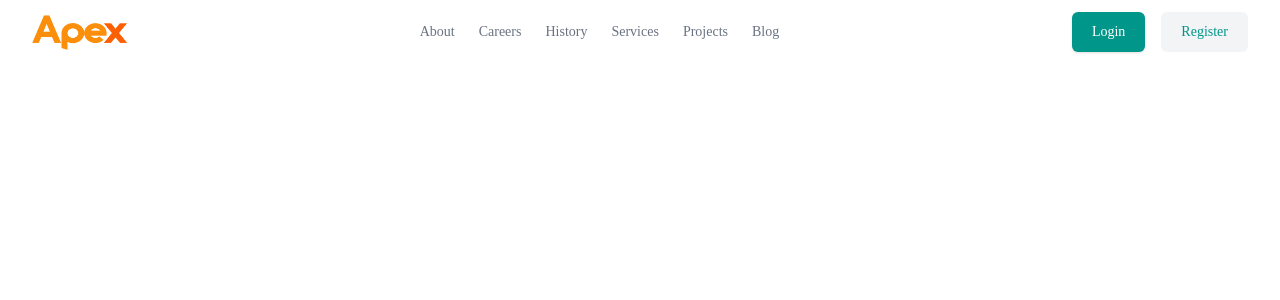
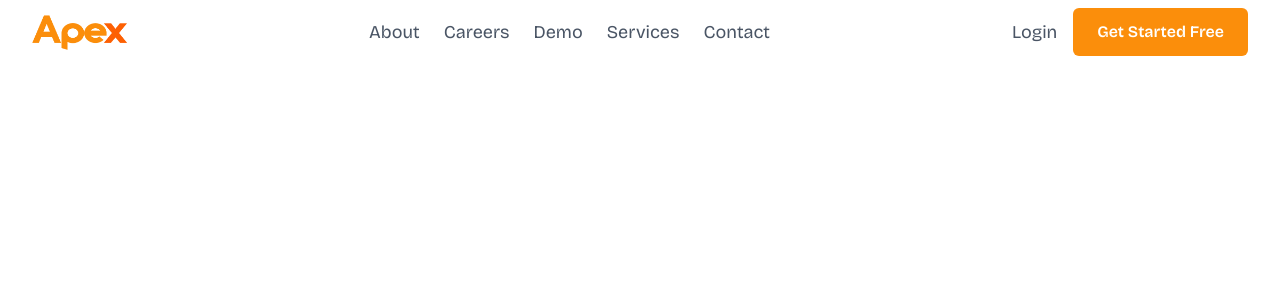
Before and after one commit to Kwenpicasso/chatapp-ui, a Next.js app: page / in a window 1280 px wide. Shown: the top 300 px of the page. Built offline with nearby package versions, Linux system fonts and the light colour scheme.

Commit message:
feat:navbar-ui

```diff
--- /dev/null
+++ b/app/components/ChatRoom.tsx
@@ -0,0 +1,9 @@
+import React from 'react'
+
+const ChatRoom = () => {
+  return (
+    <div>ChatRoom</div>
+  )
+}
+
+export default ChatRoom
--- a/app/components/Header.tsx
+++ b/app/components/Header.tsx
@@ -1,118 +1,129 @@
-import React from 'react'
 
-const Header = () => {
+import React, { useState } from 'react';
+import { Menu, X } from 'lucide-react';
+import { motion, AnimatePresence } from 'framer-motion';
+import useWindowSize from '../hooks/UseWindowSize';
+
+const navLinks = [
+  { name: 'About', href: '#' },
+  { name: 'Careers', href: '#' },
+  { name: 'Demo', href: '#' },
+  { name: 'Services', href: '#' },
+  { name: 'Contact', href: '#' },
+];
+
+
+interface Props {
+    setSelectedSection: (section: 'login' | 'chatroom') => void;
+  }
+
+const Header: React.FC<Props> = ({ setSelectedSection }) => {
+  const [isOpen, setIsOpen] = useState(false);
+  const { width } = useWindowSize();
+
   return (
-    <header className="bg-white dark:bg-gray-900">
+    <>
+      <header className="bg-white w-full z-50 relative">
         <div className="mx-auto max-w-screen-xl px-4 sm:px-6 lg:px-8">
           <div className="flex h-16 items-center justify-between">
             <div className="md:flex md:items-center md:gap-12">
-        <img
-        src='/logo.png'
-        alt='logo'
-        className='w-[95px] h-[35px]'
-        />
+              <img src="/logo.png" alt="logo" className="w-[62px] h-[24px] lg:w-[95px] lg:h-[35px]" />
             </div>
 
             <div className="hidden md:block">
-          <nav aria-label="Global">
-            <ul className="flex items-center gap-6 text-sm">
-              <li>
-                <a
-                  className="text-gray-500 transition hover:text-gray-500/75 dark:text-white dark:hover:text-white/75"
-                  href="#"
-                >
-                  About
+              <nav>
+                <ul className="flex items-center gap-6 text-lg">
+                {navLinks.map((link) => (
+  <li key={link.name} className="relative group">
+    <a className="text-gray-600 transition cursor-pointer" href={link.href}>
+      {link.name}
+      <span className="block relative">
+        <motion.div
+          layoutId="underline"
+          className="absolute left-0 -bottom-1 h-[2px] w-full bg-[#FB8E0B] scale-x-0 group-hover:scale-x-100 origin-left transition-transform"
+        />
+      </span>
     </a>
   </li>
+))}
 
-              <li>
-                <a
-                  className="text-gray-500 transition hover:text-gray-500/75 dark:text-white dark:hover:text-white/75"
-                  href="#"
-                >
-                  Careers
-                </a>
-              </li>
-
-              <li>
-                <a
-                  className="text-gray-500 transition hover:text-gray-500/75 dark:text-white dark:hover:text-white/75"
-                  href="#"
-                >
-                  History
-                </a>
-              </li>
-
-              <li>
-                <a
-                  className="text-gray-500 transition hover:text-gray-500/75 dark:text-white dark:hover:text-white/75"
-                  href="#"
-                >
-                  Services
-                </a>
-              </li>
-
-              <li>
-                <a
-                  className="text-gray-500 transition hover:text-gray-500/75 dark:text-white dark:hover:text-white/75"
-                  href="#"
-                >
-                  Projects
-                </a>
-              </li>
-
-              <li>
-                <a
-                  className="text-gray-500 transition hover:text-gray-500/75 dark:text-white dark:hover:text-white/75"
-                  href="#"
-                >
-                  Blog
-                </a>
-              </li>
                 </ul>
               </nav>
             </div>
 
             <div className="flex items-center gap-4">
-          <div className="sm:flex sm:gap-4">
-            <a
-              className="rounded-md bg-teal-600 px-5 py-2.5 text-sm font-medium text-white shadow-sm dark:hover:bg-teal-500"
-              href="#"
-            >
-              Login
-            </a>
-
+              <div className="sm:flex sm:gap-4 flex justify-center items-center">
+                <h1 className="text-gray-600 text-base lg:text-lg cursor-pointer hover:text-[#FB8E0B]" onClick={() => setSelectedSection("login")}>Login</h1>
                 <div className="hidden sm:flex">
-              <a
-                className="rounded-md bg-gray-100 px-5 py-2.5 text-sm font-medium text-teal-600 dark:bg-gray-800 dark:text-white dark:hover:text-white/75"
-                href="#"
-              >
-                Register
-              </a>
+                  <button onClick={() => setSelectedSection("chatroom")} className="group relative h-12 overflow-hidden cursor-pointer rounded-md bg-[#FB8E0B] px-6 text-white font-semibold transition">
+                    <span>Get Started Free</span>
+                    <div className="absolute inset-0 h-full w-0 bg-white/30 transition-[width] group-hover:w-full"></div>
+                  </button>
                 </div>
               </div>
 
               <div className="block md:hidden">
                 <button
-              className="rounded-sm bg-gray-100 p-2 text-gray-600 transition hover:text-gray-600/75 dark:bg-gray-800 dark:text-white dark:hover:text-white/75"
+                  onClick={() => setIsOpen(true)}
+                  className="rounded-sm bg-[#FB8E0B] p-2 text-white cursor-pointer"
                 >
-              <svg
-                xmlns="http://www.w3.org/2000/svg"
-                className="size-5"
-                fill="none"
-                viewBox="0 0 24 24"
-                stroke="currentColor"
-                strokeWidth="2"
-              >
-                <path strokeLinecap="round" strokeLinejoin="round" d="M4 6h16M4 12h16M4 18h16" />
-              </svg>
+                  <Menu />
                 </button>
               </div>
             </div>
           </div>
         </div>
       </header>
-  )
-}
+{width !== undefined && width < 1024 && (
 
-export default Header
+<AnimatePresence>
+{isOpen && (
+  <motion.aside
+    initial={{ x: '100%' }}
+    animate={{ x: 0 }}
+    exit={{ x: '100%' }}
+    transition={{ type: 'spring', stiffness: 300, damping: 30 }}
+    className="fixed top-0 right-0 h-full w-3/4 bg-white z-50 shadow-lg p-6"
+  >
+    <div className="flex justify-between items-center mb-6">
+      <button onClick={() => setIsOpen(false)}>
+        <X className="text-gray-700 cursor-pointer" />
+      </button>
+    </div>
+
+    <nav className="flex flex-col gap-4">
+{navLinks.map((link) => (
+<div key={link.name} className="relative group">
+<a
+href={link.href}
+onClick={() => setIsOpen(false)}
+className="text-gray-700 text-base"
+>
+{link.name}
+<motion.div
+  layoutId="underline"
+  className="absolute left-0 -bottom-1 h-[2px] w-[20%] bg-[#FB8E0B] scale-x-0 group-hover:scale-x-100 origin-left transition-transform"
+/>
+</a>
+</div>
+))}
+
+<div className="my-4 w-full h-[1px] bg-gray-300" />
+
+<button
+onClick={() => setSelectedSection("chatroom")}
+className="bg-[#FB8E0B] text-white py-2 px-4 rounded-md cursor-pointer"
+>
+Get Started Free
+</button>
+</nav>
+
+  </motion.aside>
+)}
+</AnimatePresence>
+)}
+    </>
+  );
+};
+
+export default Header;
--- /dev/null
+++ b/app/components/Login.tsx
@@ -0,0 +1,9 @@
+import React from 'react'
+
+const Login = () => {
+  return (
+    <div>Login</div>
+  )
+}
+
+export default Login
--- a/app/globals.css
+++ b/app/globals.css
@@ -1,4 +1,3 @@
-@import url('https://fonts.googleapis.com/css2?family=Inter:wght@100..900&display=swap');
 @import "tailwindcss";
 
 :root {
@@ -21,9 +20,7 @@
 }
 
 body {
-  font-family: "Bricolage Grotesque", serif;
-  font-optical-sizing: auto;
-  font-weight: 500;
-  font-style: normal;
+  font-family: var(--font-bricolage), sans-serif;
 }
+
 /* FB8E0B */
--- /dev/null
+++ b/app/hooks/UseWindowSize.tsx
@@ -0,0 +1,32 @@
+'use client'
+import { useState, useEffect } from 'react';
+
+interface WindowSize {
+  width: number | undefined;
+  height: number | undefined;
+}
+
+const useWindowSize = (): WindowSize => {
+  const [windowSize, setWindowSize] = useState<WindowSize>({
+    width: undefined,
+    height: undefined,
+  });
+
+  useEffect(() => {
+    const handleResize = () => {
+      setWindowSize({
+        width: window.innerWidth,
+        height: window.innerHeight,
+      });
+    };
+
+    window.addEventListener('resize', handleResize);
+    handleResize();
+
+    return () => window.removeEventListener('resize', handleResize);
+  }, []);
+
+  return windowSize;
+};
+
+export default useWindowSize;
--- a/app/layout.tsx
+++ b/app/layout.tsx
@@ -1,20 +1,20 @@
 import type { Metadata } from "next";
-import { Geist, Geist_Mono } from "next/font/google";
+import { Bricolage_Grotesque } from "next/font/google";
 import "./globals.css";
 
-const geistSans = Geist({
-  variable: "--font-geist-sans",
+
+
+const bricolage = Bricolage_Grotesque({
+  variable: "--font-bricolage",
   subsets: ["latin"],
-});
-
-const geistMono = Geist_Mono({
-  variable: "--font-geist-mono",
-  subsets: ["latin"],
+  weight: ["200", "300", "400", "500", "600", "700", "800"],
+  display: "swap",
 });
 
 export const metadata: Metadata = {
   title: "Apex Chat",
-  description: "Connect instantly with friends and colleagues using our fast, secure, and user-friendly chat app. Enjoy real-time messaging, group chats, media sharing, and more",
+  description:
+    "Connect instantly with friends and colleagues using our fast, secure, and user-friendly chat app. Enjoy real-time messaging, group chats, media sharing, and more",
 };
 
 export default function RootLayout({
@@ -25,7 +25,7 @@ export default function RootLayout({
   return (
     <html lang="en">
       <body
-        className={`${geistSans.variable} ${geistMono.variable} antialiased w-full relative overflow-hidden max-w-[2000px] `}
+        className={` ${bricolage.variable} antialiased w-full relative overflow-hidden max-w-[2000px]`}
       >
         {children}
       </body>
--- a/app/page.tsx
+++ b/app/page.tsx
@@ -1,9 +1,27 @@
+'use client'
+import { useState } from "react";
 import Header from "./components/Header";
+import Login from "./components/Login";
+import ChatRoom from "./components/ChatRoom";
 
 export default function Home() {
+  const [selectedSection, setSelectedSection] = useState<'login' | 'chatroom' | null>(null);
   return (
- <div className="w-full ">
-  <Header/>
+<>
+{selectedSection === 'login' ? (
+  <Login/>
+) :
+selectedSection === 'chatroom' ? (
+  <ChatRoom/>
+) : (
+  <div className="w-full ">
+  <Header
+  setSelectedSection={setSelectedSection}
+  />
  </div>
+)
+
+}
+</>
   );
 }
--- a/package.json
+++ b/package.json
@@ -10,6 +10,7 @@
   },
   "dependencies": {
     "framer-motion": "^12.9.4",
+    "lucide-react": "^0.506.0",
     "next": "15.3.1",
     "react": "^19.0.0",
     "react-dom": "^19.0.0"
```
Also changed, not shown: 1 other file (tests, documents, lock files or other folders). Lines whose indentation alone changed are shown as unchanged.
